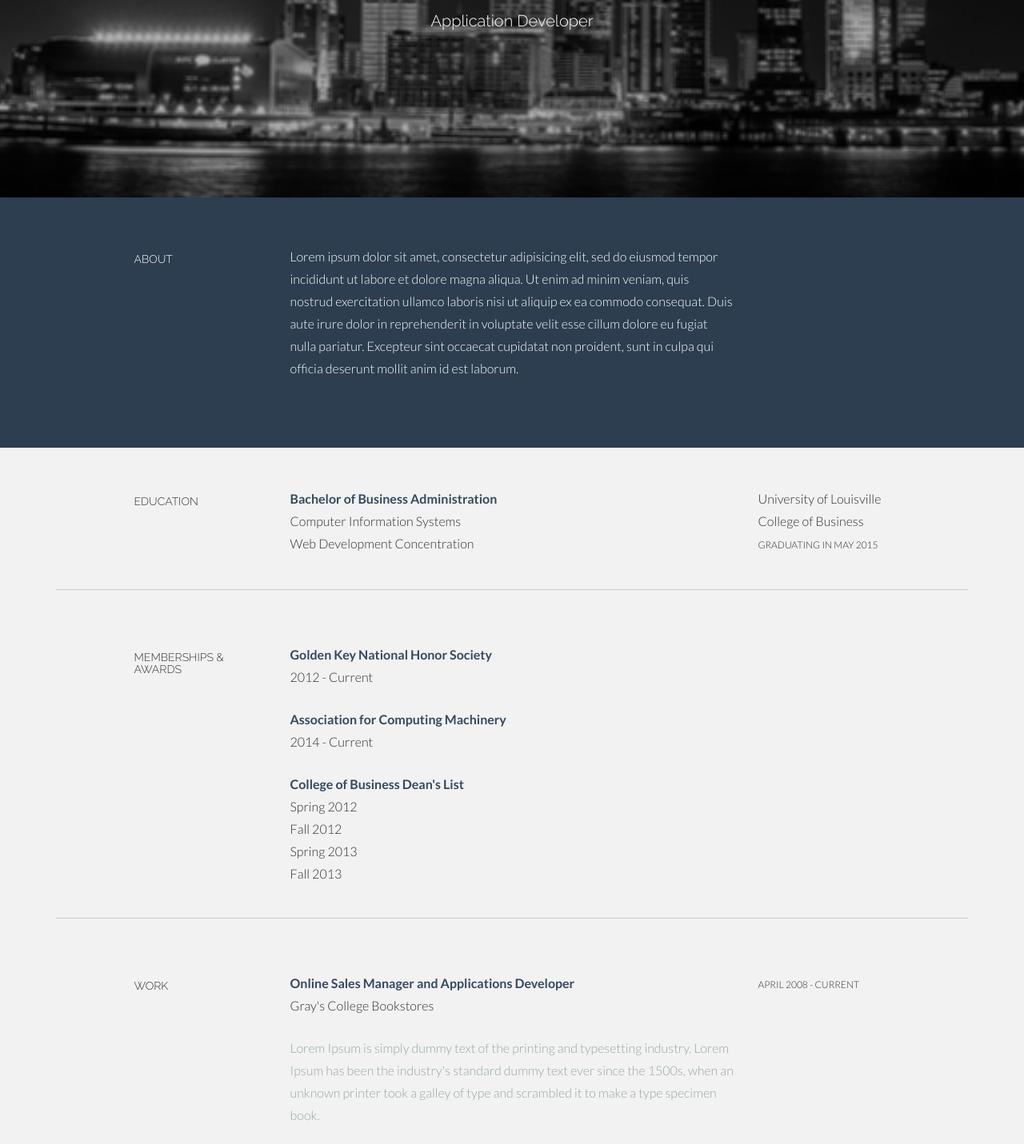
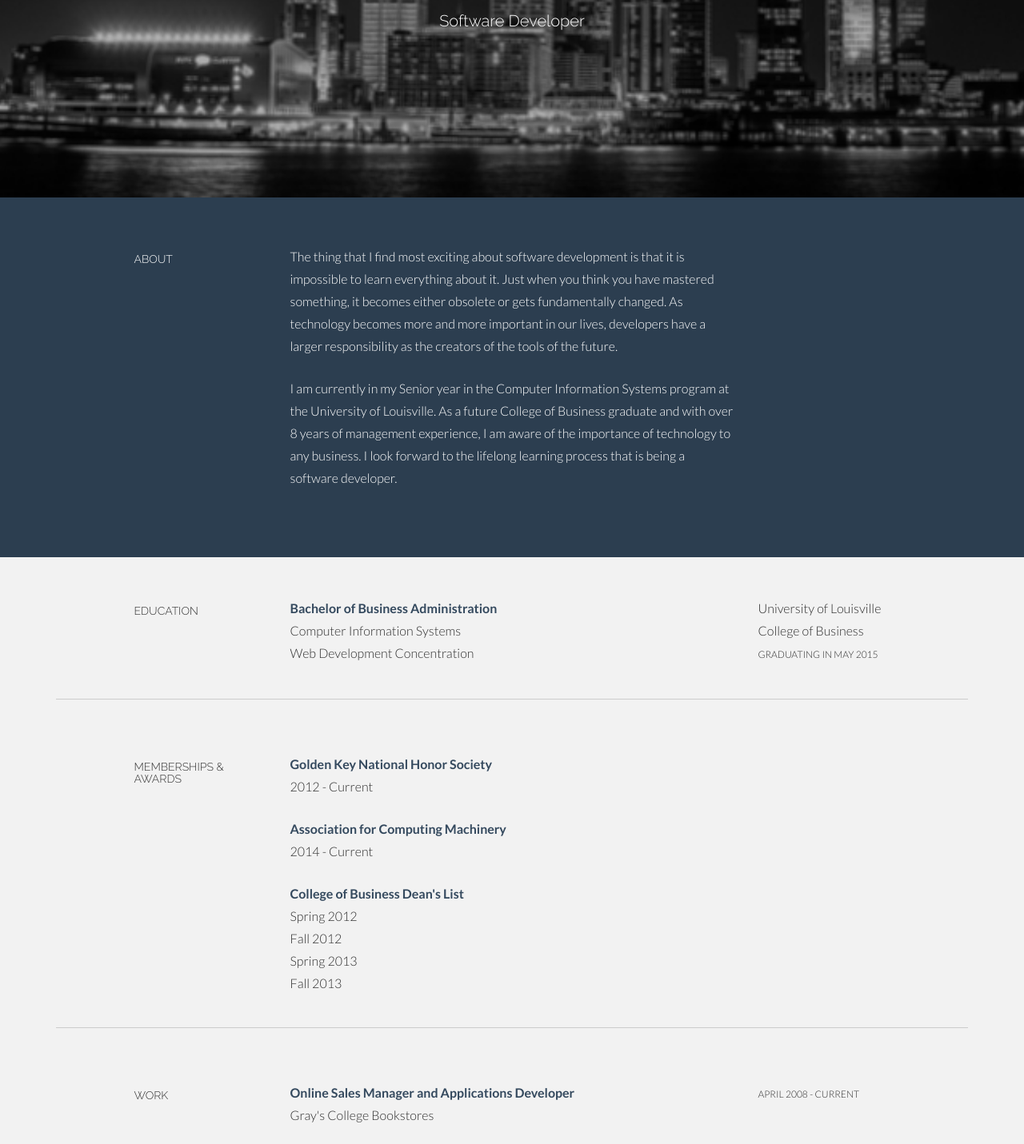
Before and after one commit to michael-houze/personal-resume-website, a plain HTML site: page index.html in a window 1280 px wide. Shown: the part 313-1744 px from the top of the page at 80% size. Drawn offline with Linux system fonts and the light colour scheme.

Commit message:
Added Resume and Updated About me
- Added resume asset and added download link
- Updated about me and work sections
- Updated Readme.md

```diff
--- a/index.html
+++ b/index.html
@@ -33,7 +33,7 @@
                               <li class="menu-item"><a class="smoothScroll" href="#about" title="About"><i class="fa fa-user"></i></a></li>
                               <li class="menu-item"><a class="smoothScroll" href="#skills" title="Skills"><i class="fa fa-wrench"></i></a></li>
                               <li class="menu-item"><a class="smoothScroll" href="#contact" title="Contact"><i class="fa fa-envelope"></i></a></li>
-                              <li class="menu-item"><a class="smoothScroll" href="#resume" title="Download Resume"><i class="fa fa-file-pdf-o"></i></a></li>
+                              <li class="menu-item"><a class="smoothScroll" href="assets/downloads/resume.pdf" title="Download Resume"><i class="fa fa-file-pdf-o"></i></a></li>
                           </ul>
                       </div> <!-- End .dropdown -->
                       <div class="clear"></div>
@@ -48,7 +48,7 @@
             <div class="row centered">
                 <div class="col-lg-12">
                     <h1>Michael A Houze</h1>
-                    <h3>Application Developer</h3>
+                    <h3>Software Developer</h3>
                 </div><!-- End .col-lg-12 -->
             </div><!-- End .row -->
         </div><!-- End .container -->
@@ -64,10 +64,8 @@
 					<h5>ABOUT</h5>
 				</div>
 				<div class="col-lg-6">
-					<p>Lorem ipsum dolor sit amet, consectetur adipisicing elit, sed do eiusmod tempor incididunt ut labore et dolore magna aliqua.
-                       Ut enim ad minim veniam, quis nostrud exercitation ullamco laboris nisi ut aliquip ex ea commodo consequat.
-                       Duis aute irure dolor in reprehenderit in voluptate velit esse cillum dolore eu fugiat nulla pariatur.
-                       Excepteur sint occaecat cupidatat non proident, sunt in culpa qui officia deserunt mollit anim id est laborum.</p>
+					<p>The thing that I find most exciting about software development is that it is impossible to learn everything about it.  Just when you think you have mastered something, it becomes either obsolete or gets fundamentally changed.  As technology becomes more and more important in our lives, developers have a larger responsibility as the creators of the tools of the future.</p>
+                    <p>I am currently in my Senior year in the Computer Information Systems program at the University of Louisville.  As a future College of Business graduate and with over 8 years of management experience, I am aware of the importance of technology to any business.  I look forward to the lifelong learning process that is being a software developer. </p>
 				</div>
 			</div><!--/.row -->
 		</div><!--/.container -->
@@ -148,7 +146,7 @@
 					<p><t>Online Sales Manager and Applications Developer</t><br/>
 						Gray's College Bookstores<br/>
 					</p>
-					<p><more>Lorem Ipsum is simply dummy text of the printing and typesetting industry. Lorem Ipsum has been the industry's standard dummy text ever since the 1500s, when an unknown printer took a galley of type and scrambled it to make a type specimen book.</more></p>
+					<p><more>As a manager of the division in charge of the company's e-commerce, my main responsibilities are to hire, train and coach a staff consisting of full-time, part-time and seasonal employees.  As I have improved the processes of my facility, I have taken on additional responsibilities as an applications developer.  </more></p>
 				</div>
 				<div class="col-lg-3">
 					<p><sm>APRIL 2008 - CURRENT</sm></p>
```
Also changed, not shown: 1 other file.
